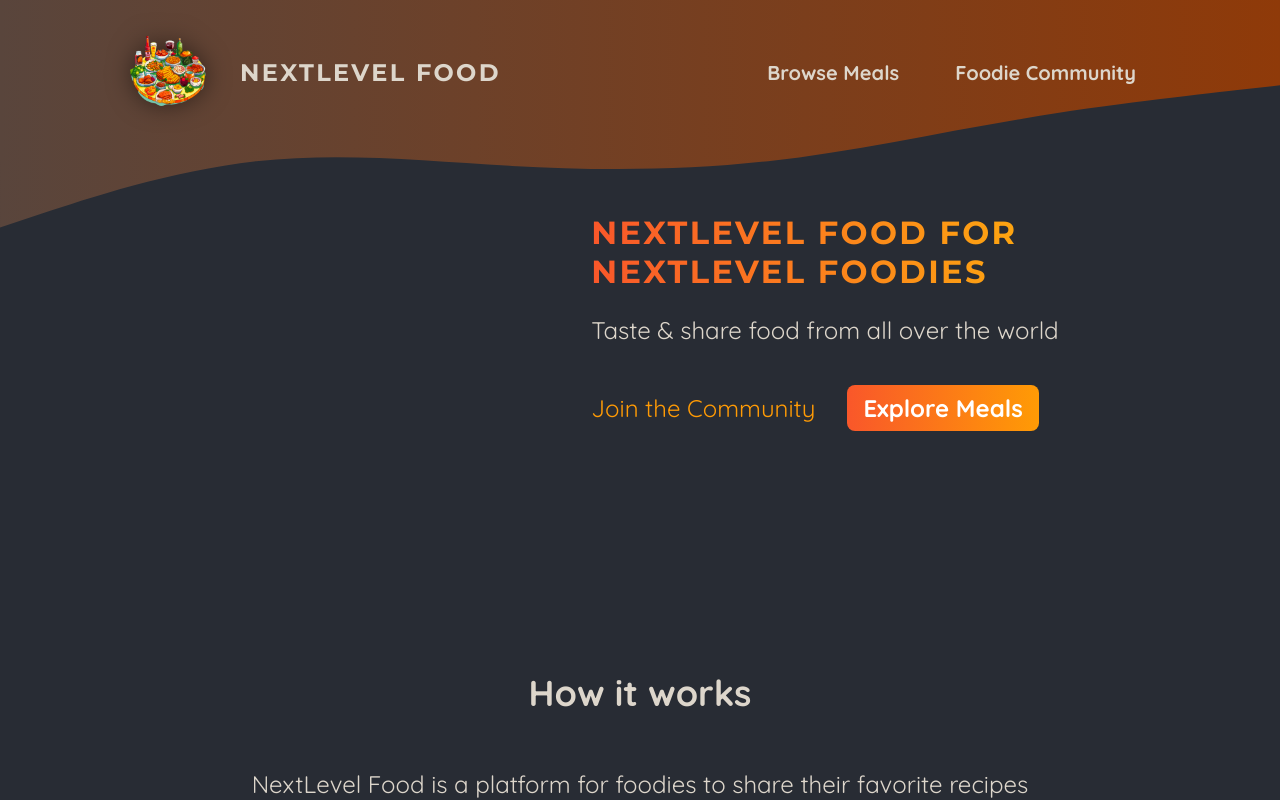
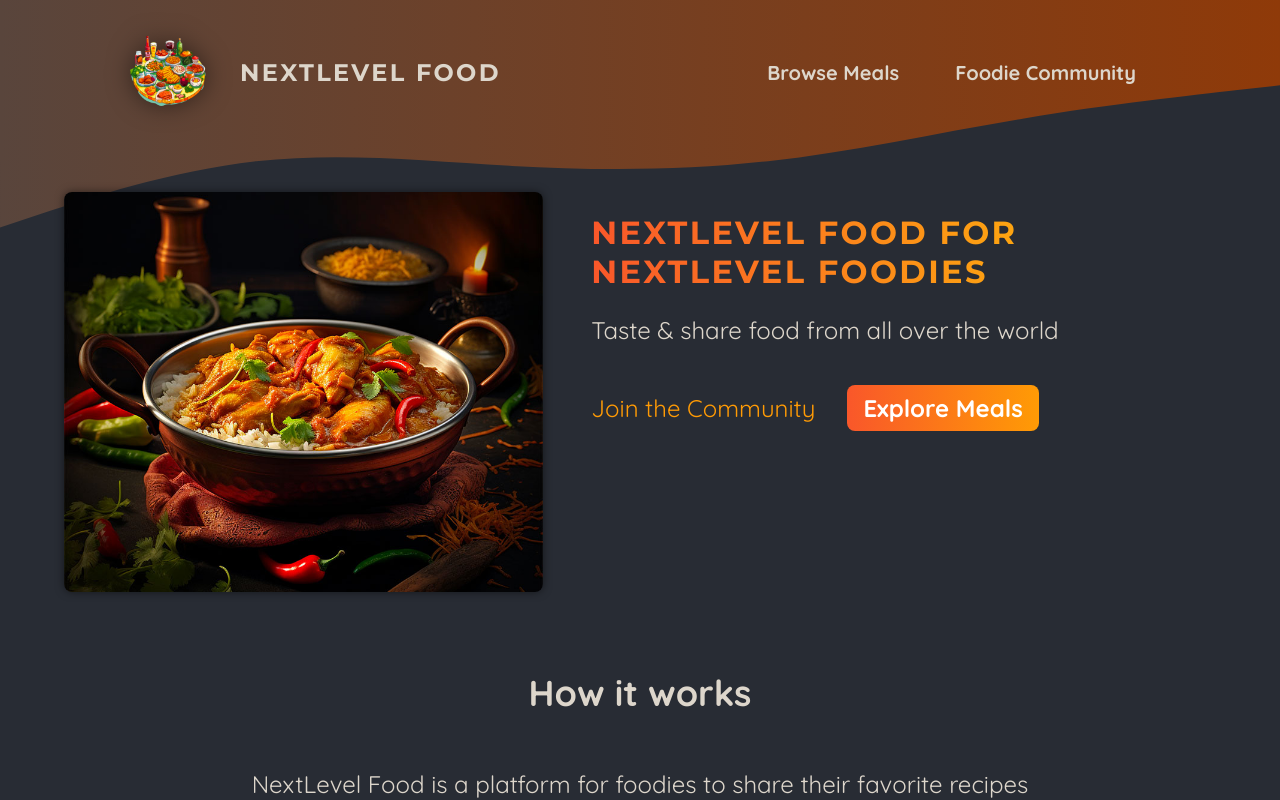
Before and after one commit to SergiiBurgazlieiev/nextjs-project-app-router, a Next.js app: page / in a window 1280 px wide. Shown: the top 800 px of the page. Built offline with nearby package versions, Linux system fonts and the light colour scheme.

Commit message:
image slideshow component

```diff
--- a/app/page.js
+++ b/app/page.js
@@ -2,13 +2,16 @@
 import Link from 'next/link';
 
 // Internal Modules
+import ImageSlideshow from '@/components/images/image-slideshow';
 import styles from './page.module.css';
 
 export default function Home() {
 	return (
 		<>
 			<header className={styles.header}>
-				<div className={styles.slideshow}></div>
+				<div className={styles.slideshow}>
+					<ImageSlideshow />
+				</div>
 				<div>
 					<div className={styles.hero}>
 						<h1>NextLevel Food for NextLevel Foodies</h1>
--- /dev/null
+++ b/components/images/image-slideshow.jsx
@@ -0,0 +1,52 @@
+'use client';
+
+import { useEffect, useState } from 'react';
+import Image from 'next/image';
+
+import burgerImg from '@/assets/burger.jpg';
+import curryImg from '@/assets/curry.jpg';
+import dumplingsImg from '@/assets/dumplings.jpg';
+import macncheeseImg from '@/assets/macncheese.jpg';
+import pizzaImg from '@/assets/pizza.jpg';
+import schnitzelImg from '@/assets/schnitzel.jpg';
+import tomatoSaladImg from '@/assets/tomato-salad.jpg';
+import styles from './image-slideshow.module.css';
+
+const images = [
+	{ image: burgerImg, alt: 'A delicious, juicy burger' },
+	{ image: curryImg, alt: 'A delicious, spicy curry' },
+	{ image: dumplingsImg, alt: 'Steamed dumplings' },
+	{ image: macncheeseImg, alt: 'Mac and cheese' },
+	{ image: pizzaImg, alt: 'A delicious pizza' },
+	{ image: schnitzelImg, alt: 'A delicious schnitzel' },
+	{ image: tomatoSaladImg, alt: 'A delicious tomato salad' }
+];
+
+const ImageSlideshow = () => {
+	const [currentImageIndex, setCurrentImageIndex] = useState(0);
+
+	useEffect(() => {
+		const interval = setInterval(() => {
+			setCurrentImageIndex(prevIndex =>
+				prevIndex < images.length - 1 ? prevIndex + 1 : 0
+			);
+		}, 5000);
+
+		return () => clearInterval(interval);
+	}, []);
+
+	return (
+		<div className={styles.slideshow}>
+			{images.map(({ image, alt }, index) => (
+				<Image
+					key={index}
+					src={image}
+					className={index === currentImageIndex ? styles.active : ''}
+					alt={alt}
+				/>
+			))}
+		</div>
+	);
+};
+
+export default ImageSlideshow;
--- /dev/null
+++ b/components/images/image-slideshow.module.css
@@ -0,0 +1,26 @@
+.slideshow {
+	position: relative;
+	width: 100%;
+	height: 100%;
+	border-radius: 8px;
+	overflow: hidden;
+	box-shadow: 0 0 0.5rem rgba(0, 0, 0, 0.5);
+}
+
+.slideshow img {
+	width: 100%;
+	height: 100%;
+	object-fit: cover;
+	position: absolute;
+	top: 0;
+	left: 0;
+	opacity: 0;
+	transform: scale(1.1) translateX(-1rem) rotate(-5deg);
+	transition: all 0.5s ease-in-out;
+}
+
+.slideshow .active {
+	z-index: 1;
+	opacity: 1;
+	transform: scale(1) translateX(0) rotate(0);
+}
```
